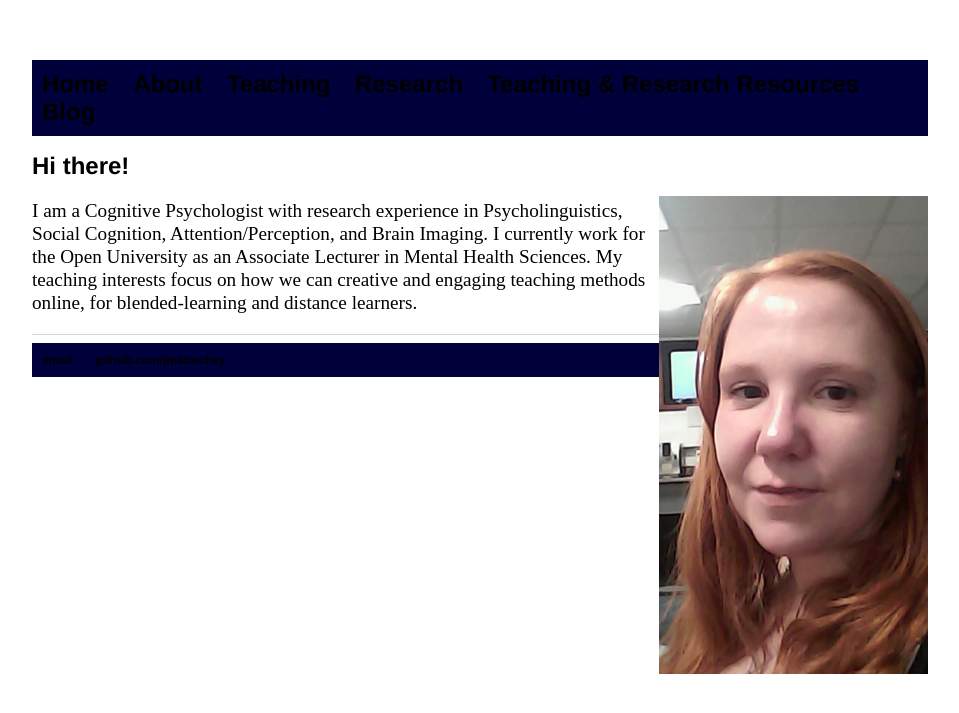
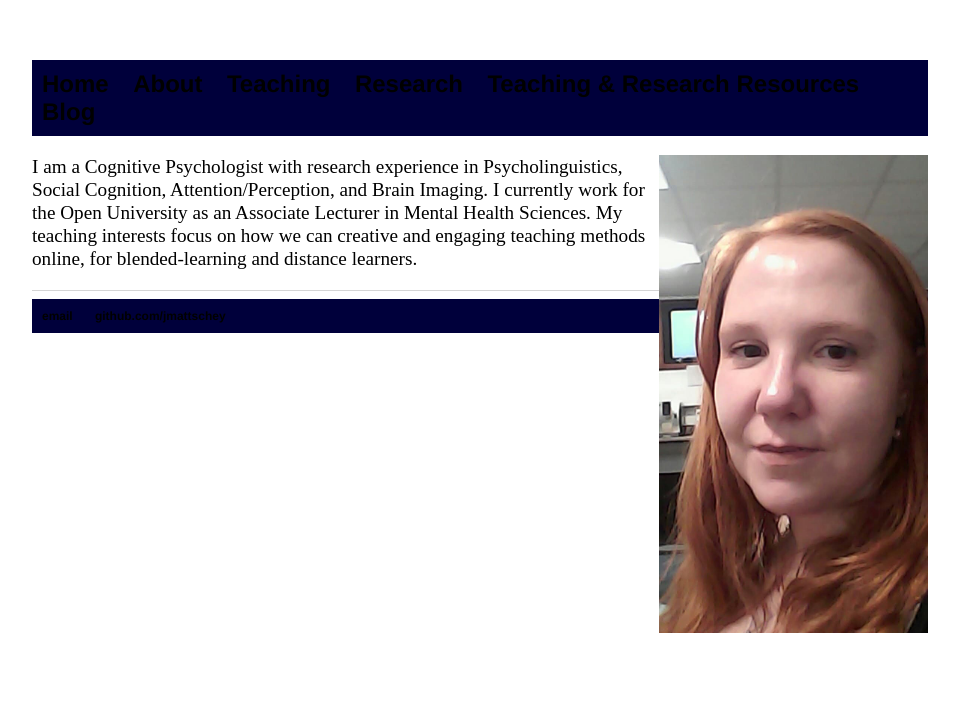
Before and after one commit to jmattschey/jmattschey.github.io, a Jekyll site: the page built from index.html, in a window 1280 px wide. Shown: the top 713 px of the page, without its empty margins (160-1119 px from the left). Built offline with Jekyll 4.4.1, drawn with Linux system fonts in a browser that asks for light colours.

Commit message:
Update index.html

```diff
--- a/index.html
+++ b/index.html
@@ -4,8 +4,6 @@ title: Jennifer Mattschey
 ---
 
 <div class="blurb">
-
-	<h1>Hi there!</h1>
 
 	<img src="profile.jpg" style="float:right;width:30%;">
 
```
